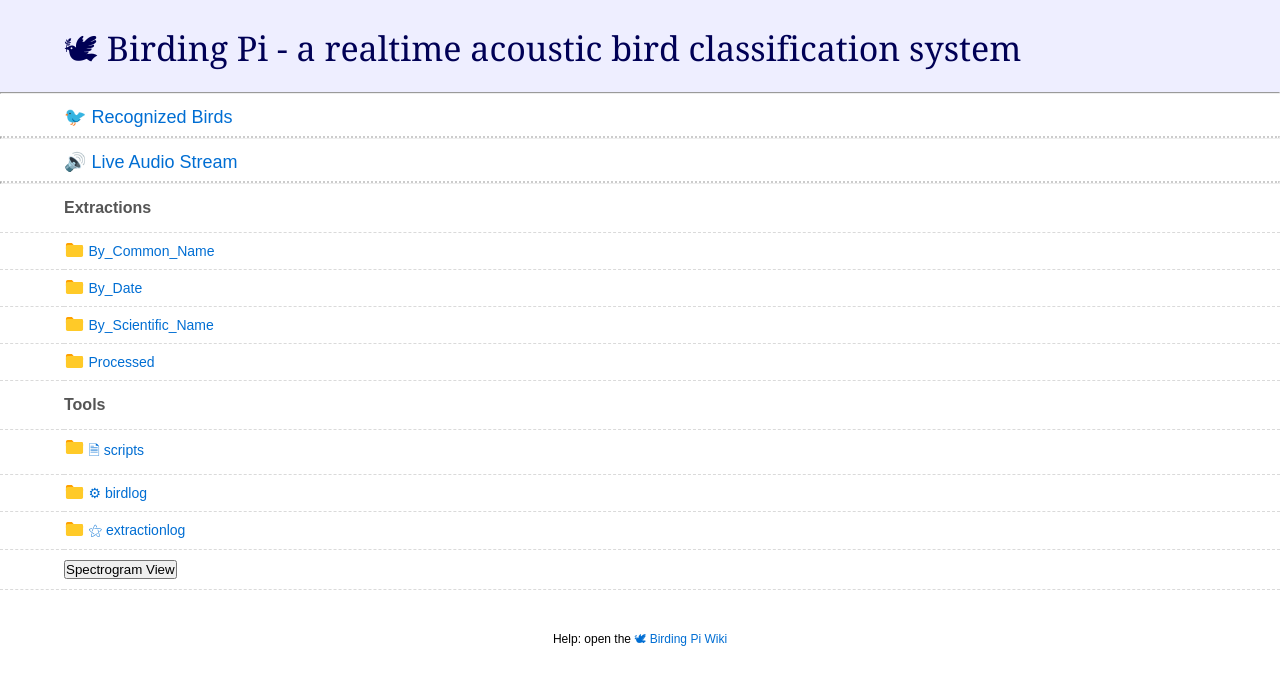
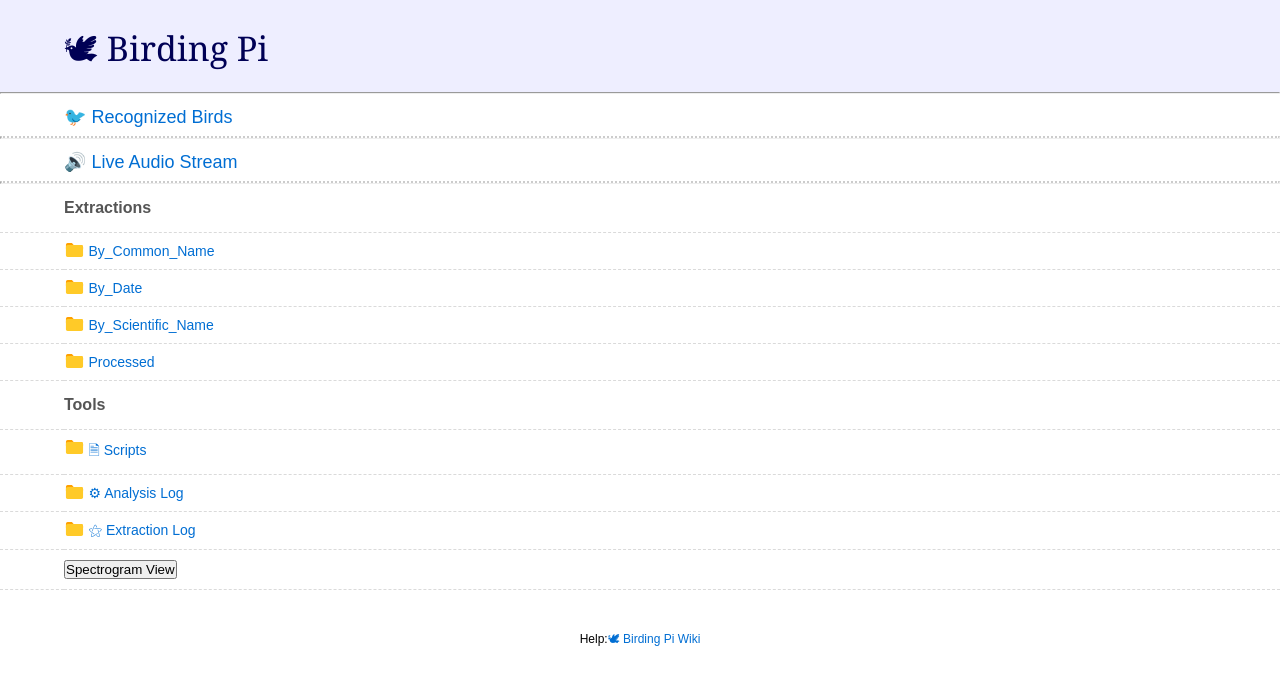
Before and after one commit to kahst/BirdNET-Lite, a Python web app: template templates/index.html in a window 1280 px wide. Shown: the top 690 px of the page. Run offline with Jinja, Linux system fonts and the light colour scheme; the template is opened without the code that fills it, so the values that code supplies are empty.

```diff
--- a/templates/index.html
+++ b/templates/index.html
@@ -320,7 +320,7 @@ footer {
 
 		<header>
 			<h1>
-				<a href="https://github.com/mcguirepr89/BirdNET-Lite">🕊 Birding Pi - a realtime acoustic bird classification system</a>
+				<a href="https://github.com/mcguirepr89/BirdNET-Lite">🕊 Birding Pi</a>
 			</h1>
 		</header>
       <hr>
@@ -399,7 +399,7 @@ footer {
 						<td>
 							<a href="./scripts/">
 								<svg width="1.5em" height="1em" version="1.1" viewBox="0 0 317 259"><use xlink:href="#folder"></use></svg>
-								<span class="name">🗎 scripts</span>
+								<span class="name">🗎 Scripts</span>
 							</a>
 						</td>
 					</tr>
@@ -408,7 +408,7 @@ footer {
 						<td>
 							<a href="http://birdingpi.local:8080">
 								<svg width="1.5em" height="1em" version="1.1" viewBox="0 0 317 259"><use xlink:href="#folder"></use></svg>
-								<span class="name">⚙ birdlog</span>
+								<span class="name">⚙ Analysis Log</span>
 							</a>
 						</td>
 					</tr>
@@ -417,7 +417,7 @@ footer {
 						<td>
 							<a href="http://birdingpi.local:8888">
 								<svg width="1.5em" height="1em" version="1.1" viewBox="0 0 317 259"><use xlink:href="#folder"></use></svg>
-								<span class="name">⚝ extractionlog</span>
+								<span class="name">⚝ Extraction Log</span>
 							</a>
 						</td>
 					</tr>
@@ -435,7 +435,7 @@ footer {
 			</div>
 		</main>
 		<footer>
-			Help: open the  <a rel="noopener noreferrer" href="https://birdnetwiki.pmcgui.xyz/">🕊 Birding Pi Wiki</a>
+			Help:<a rel="noopener noreferrer" href="https://birdnetwiki.pmcgui.xyz/">🕊 Birding Pi Wiki</a>
 		</footer>
 		<script>
 			var filterEl = document.getElementById('filter');
```
Also changed, not shown: BirdingPi.gif (added).
